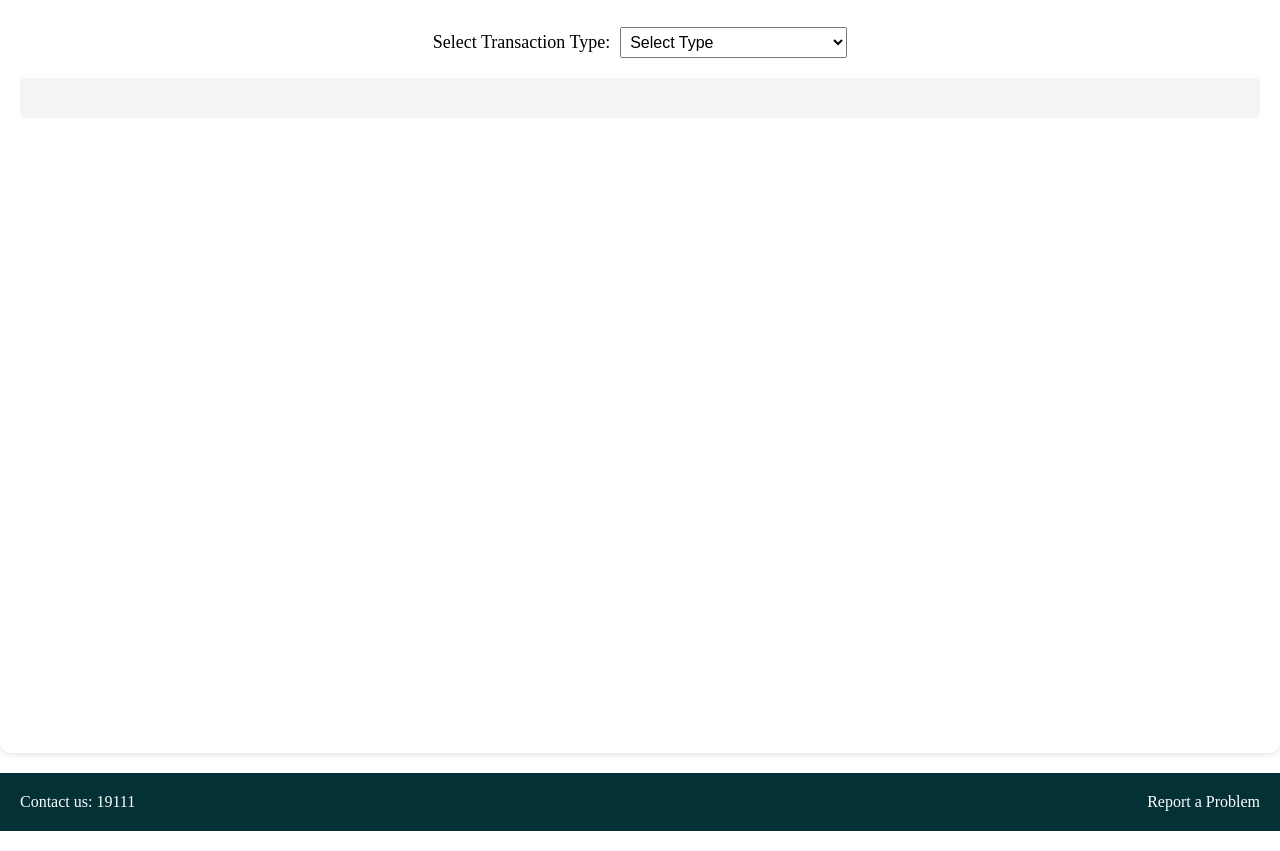
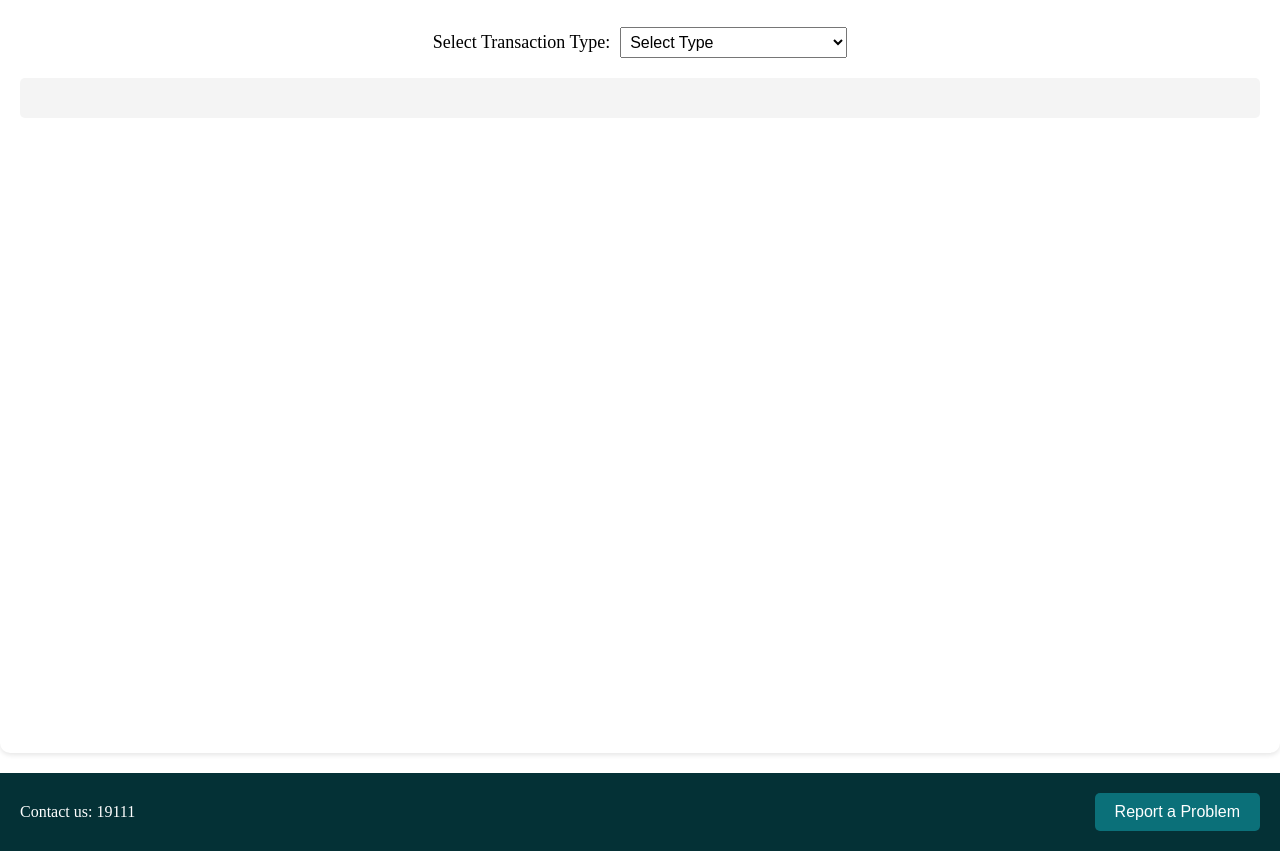
Before and after one commit to software-engineering-2023/Bank-Website, a website built with Parcel: page transactions.html in a window 1280 px wide. Shown: the part 247-1098 px from the top of the page. Built offline with nearby package versions, Linux system fonts and the light colour scheme.

Commit message:
making report button

```diff
--- a/transactions.css
+++ b/transactions.css
@@ -191,3 +191,22 @@ nav a:nth-child(6):hover~.animation {
     color: white;
     text-decoration: none;
 }
+.report-problem-btn {
+    background-color: #0b7079;
+    color: #ffffff;
+    padding: 10px 20px;
+    border: none;
+    border-radius: 5px;
+    font-size: 16px;
+    cursor: pointer;
+    transition: background-color 0.3s ease;
+  }
+
+  .report-problem-btn:hover {
+    background-color: #1abc9c;
+  }
+
+  .report-problem-btn:focus {
+    outline: none;
+    box-shadow: 0 0 0 2px #ffffff, 0 0 0 4px #0b7079;
+  }
--- a/transactions.html
+++ b/transactions.html
@@ -37,7 +37,7 @@
   <footer class="footer">
     <div class="footer-content">
       <p>Contact us: 19111</p>
-      <p><a href="reports.html">Report a Problem</a></p>
+      <button class="report-problem-btn">Report a Problem</button>
     </div>
   </footer>
   <script src="transactions.js"></script>
--- a/transactions.js
+++ b/transactions.js
@@ -47,3 +47,36 @@ document.addEventListener('DOMContentLoaded', function() {
       }
     }
   });
+
+  // Get the button element
+const reportProblemBtn1 = document.querySelector('.report-problem-btn');
+
+// Function to handle button click event
+function handleReportProblemClick() {
+  // Redirect to reports.html
+  window.location.href = 'reports.html';
+}
+
+// Event listener for button click
+reportProblemBtn1.addEventListener('click', handleReportProblemClick);
+
+// Get the button element
+const reportProblemBtn = document.querySelector('.report-problem-btn');
+
+// Function to add/remove hover animation class
+function toggleHoverAnimation() {
+  const buttonRect = reportProblemBtn.getBoundingClientRect();
+  const windowHeight = window.innerHeight;
+
+  if (buttonRect.top < windowHeight && buttonRect.bottom >= 0) {
+    reportProblemBtn.classList.add('hover-animation');
+  } else {
+    reportProblemBtn.classList.remove('hover-animation');
+  }
+}
+
+// Event listener for scroll event
+window.addEventListener('scroll', toggleHoverAnimation);
+
+// Initial check on page load
+toggleHoverAnimation();
```
